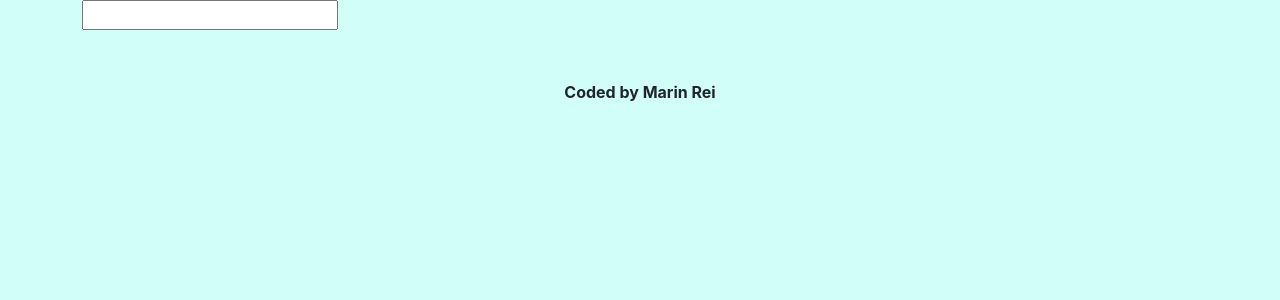
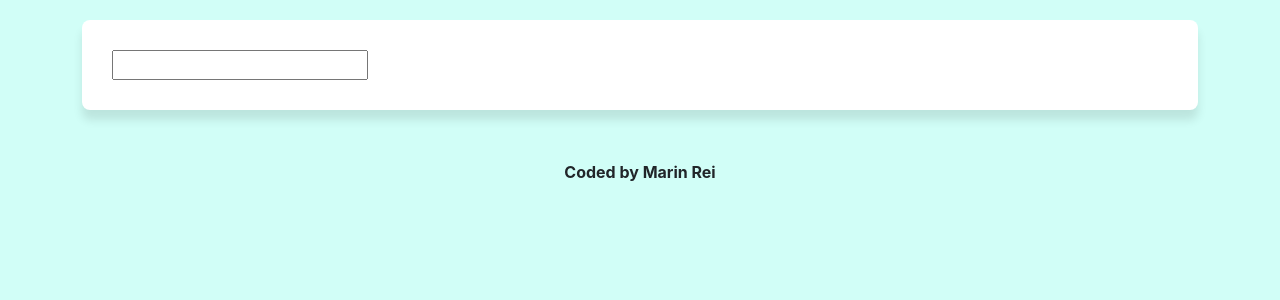
Before and after one commit to mariiiiin913/my-dictionary-project, a React (Create React App) app: page / in a window 1280 px wide. Shown: the top 300 px of the page. Built offline with nearby package versions, Linux system fonts and the light colour scheme.

Commit message:
Added <section>

```diff
--- a/src/Dictionary.js
+++ b/src/Dictionary.js
@@ -24,10 +24,12 @@ const[results, setResults]=useState(null);
   }
 
     return (
-        <div className="dictionary">
+        <div className="Dictionary">
+          <section>
           <form onSubmit={search}>
             <input type="search" onChange={handleKeywordUpdate}/>
             </form>
+            </section>
             <Results results={results}/>
             </div>);
 }
--- a/src/Results.js
+++ b/src/Results.js
@@ -6,16 +6,21 @@ export default function Results(props){
     if (props.results){
     return(
         <div className="Results">
+            <section>
             <h2>{props.results.word}</h2>
             {props.results.phonetics.map(function(phonetic,index){
                 return(<div key={index}>
                     <Phonetics phonetic={phonetic} />
                     </div>)
             })}
+            </section>
             {props.results.meanings.map(function(meaning, index){
-                return(<div key={index}>
+                return(
+                <section key={index}>
              <Meaning meaning={meaning} />
-            </div>)})}
+             </section>
+            );
+        })}
         </div>
     )}else {
         return null;
```
